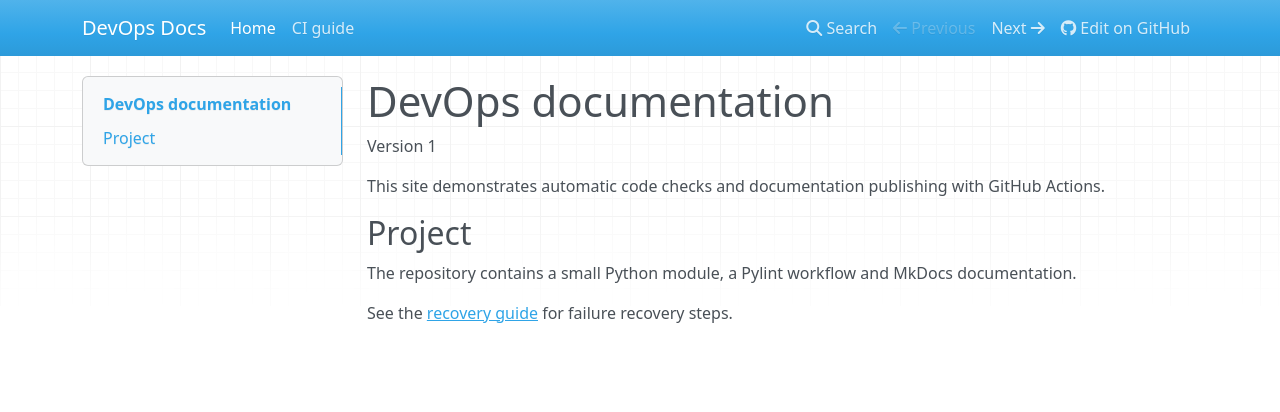
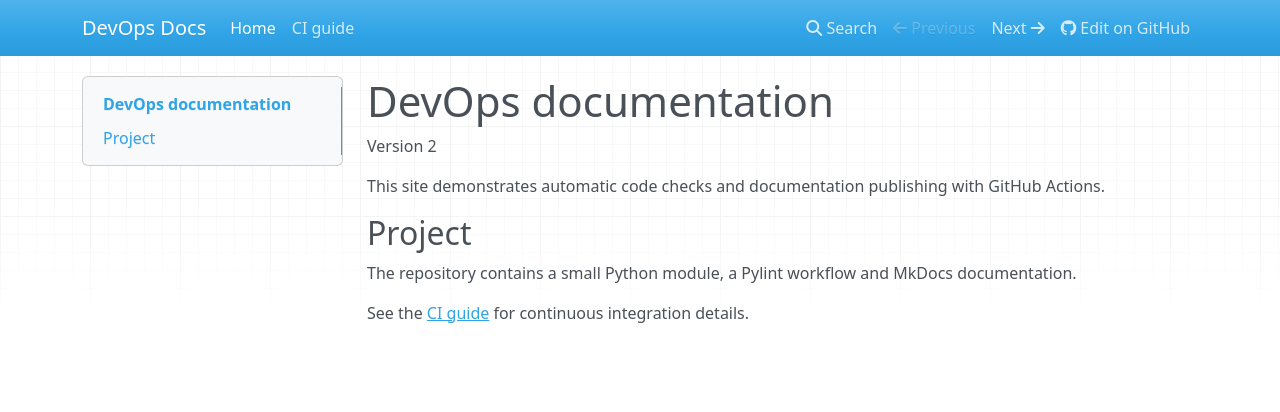
Before and after one commit to erlashkaa/dev_kr3, an MkDocs documentation site: the page built from docs/index.md, in a window 1280 px wide. Shown: the top 412 px of the page. Built offline with MkDocs 1.6.1, drawn with Linux system fonts in a browser that asks for light colours; nearby versions of some CDN libraries.

Commit message:
fix: repair documentation link and publish version 2

```diff
--- a/docs/index.md
+++ b/docs/index.md
@@ -1,6 +1,6 @@
 # DevOps documentation
 
-Version 1
+Version 2
 
 This site demonstrates automatic code checks and documentation publishing with GitHub Actions.
 
@@ -8,4 +8,4 @@ This site demonstrates automatic code checks and documentation publishing with G
 
 The repository contains a small Python module, a Pylint workflow and MkDocs documentation.
 
-See the [recovery guide](recovery.md) for failure recovery steps.
+See the [CI guide](ci.md) for continuous integration details.
```
